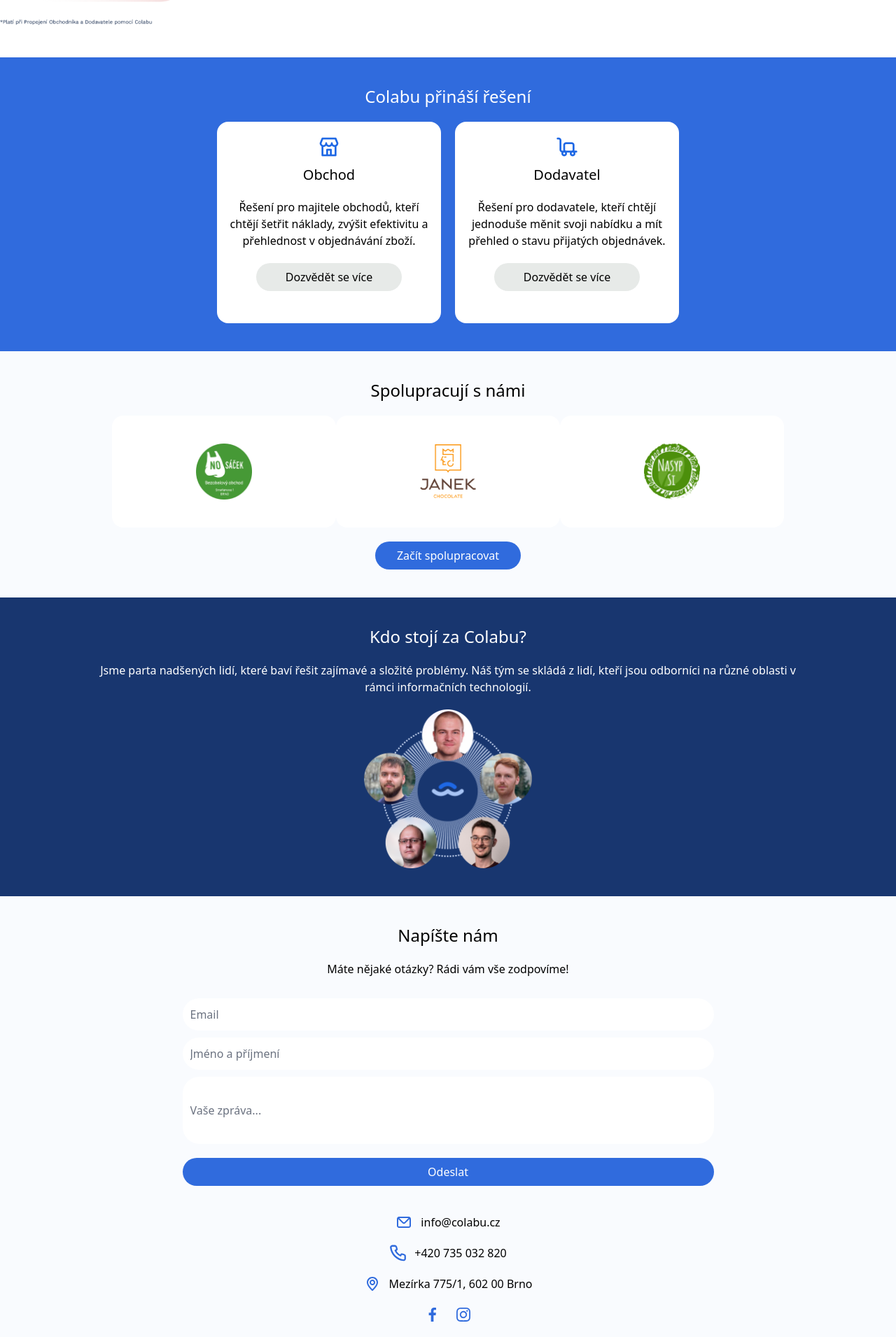
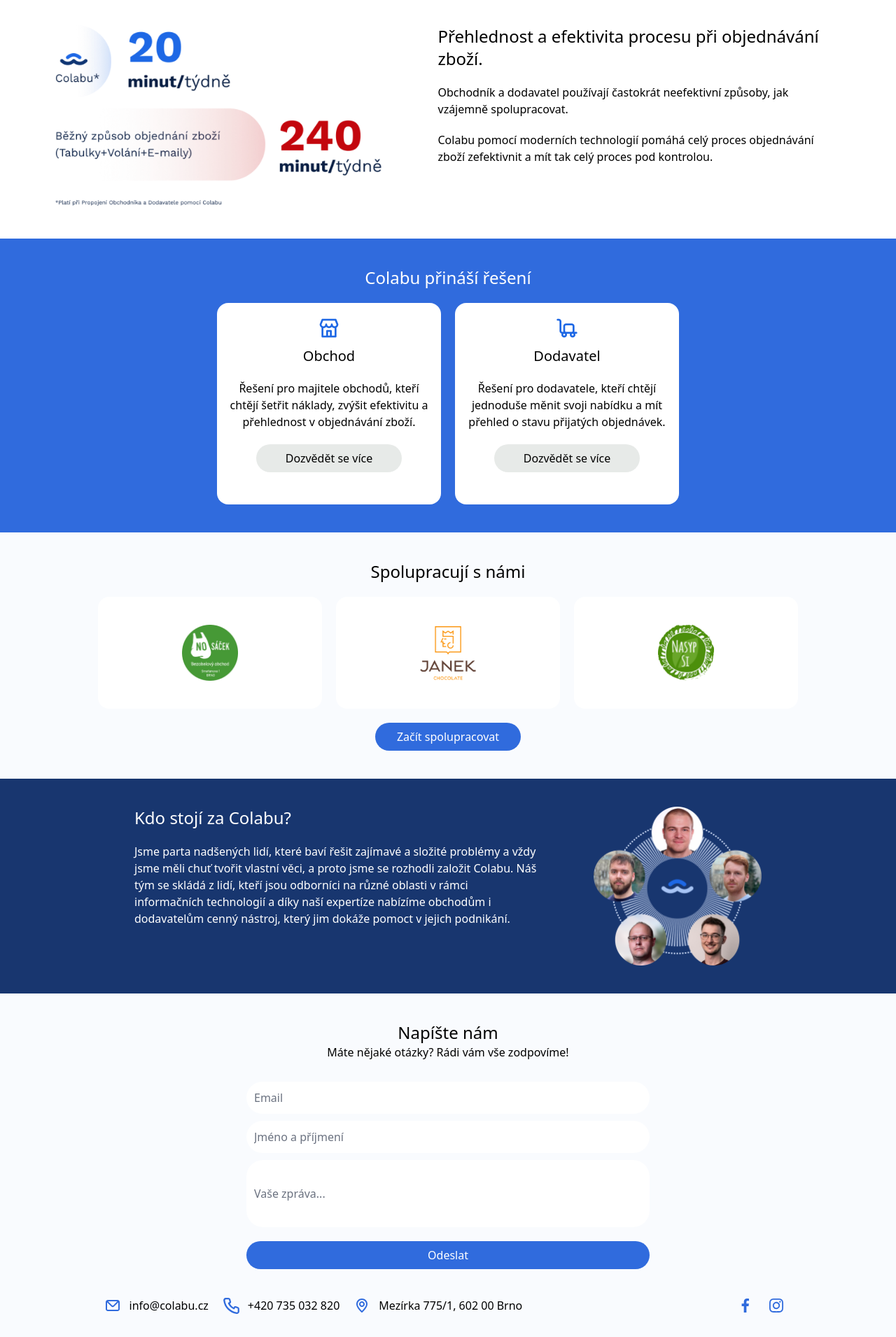
Before and after one commit to colabu-engineering/colabu-web, a Next.js app: page / in a window 1280 px wide. Shown: the part 801-2712 px from the top of the page at 70% size. Built offline with nearby package versions, Linux system fonts and the light colour scheme.

Commit message:
Style fixes, product pages

```diff
--- a/components/box.tsx
+++ b/components/box.tsx
@@ -26,7 +26,7 @@ export const Box: React.FC<BoxProps> = ({ iconPath, iconAlt, title, text, button
         </div>
         <div className="mt-5">
             <Link href={buttonLink}>
-                <div className="flex justify-center items-center w-52 h-10 rounded-3xl bg-grey">
+                <div className="flex justify-center items-center w-52 h-10 rounded-3xl bg-grey cursor-pointer">
                     {buttonText}
                 </div>
             </Link>
--- a/components/footer.tsx
+++ b/components/footer.tsx
@@ -2,23 +2,29 @@ import Image from "next/image";
 
 export const Footer = () => {
     return (
-        <footer>
-            <section className="flex w-full justify-center flex-col">
-                <div className="flex justify-center">
+        <footer className="w-full lg:flex lg:justify-around md:pb-5">
+            <section className="flex w-full justify-center flex-col lg:flex-row lg:w-auto">
+                <div className="flex justify-center items-center">
                     <Image src="/envelope.svg" alt="Envelope icon" width="24" height="24"/>
-                    <a href="mailto:info@colabu.cz" className="pl-3">info@colabu.cz</a>
+                    <div className="pl-3">
+                        <a href="mailto:info@colabu.cz">info@colabu.cz</a>
+                    </div>
                 </div>
-                <div className="flex justify-center mt-5">
+                <div className="flex justify-center items-center mt-5 lg:mt-0 lg:ml-5">
                     <Image src="/phone.svg" alt="Phone icon" width="24" height="24"/>
-                    <a href="tel:735032820" className="pl-3">+420 735 032 820</a>
+                    <div className="pl-3">
+                        <a href="tel:735032820">+420 735 032 820</a>
+                    </div>
                 </div>
-                <div className="flex justify-center mt-5">
+                <div className="flex justify-center items-center mt-5 lg:mt-0 lg:ml-5">
                     <Image src="/map-marker.svg" alt="Map marker icon" width="24" height="24"/>
-                    <p className="pl-3">Mezírka 775/1, 602 00 Brno</p>
+                    <div className="pl-3">
+                        <p>Mezírka 775/1, 602 00 Brno</p>
+                    </div>
                 </div>
             </section>
 
-            <section className="flex w-full justify-center py-5">
+            <section className="flex w-full justify-center py-5 lg:py-0 lg:w-auto">
                 <div className="mx-2.5">
                     <a href="https://www.facebook.com/ColabuCZ" target="_blank">
                         <Image src="/facebook.svg" alt="Facebook icon" width="24" height="24"/>
--- a/pages/index.tsx
+++ b/pages/index.tsx
@@ -9,12 +9,12 @@ const Home: NextPage = () => {
     return (
         <>
             <section className="flex flex-col items-center py-10">
-                <div className="max-w-xs md:max-w-2xl lg:max-w-4xl xl:max-w-5xl 2xl:max-w-7xl">
+                <div className="max-w-xs md:max-w-xl">
                     <h1 className="text-center text-4xl">
                         <span className="text-blue">Efektivní řešení</span> pro správu vašeho zboží.
                     </h1>
                 </div>
-                <div className="max-w-xs md:max-w-2xl lg:max-w-4xl xl:max-w-5xl 2xl:max-w-7xl mt-5">
+                <div className="max-w-xs md:max-w-xl mt-5">
                     <p className="text-center">
                         Webová aplikace Colabu pomáhá zefektivnit proces objednávání zboží obchodníka od dodavatele.
                     </p>
@@ -22,31 +22,40 @@ const Home: NextPage = () => {
                 <div className="mt-5">
                     <Button text="Začít spolupracovat" link="mailto:info@colabu.cz"/>
                 </div>
-                <div className="mt-5">
+                <div className="mt-5 lg:hidden">
                     <Image src="/product-mobile.png" alt="Product showcase" width="300" height="180"/>
+                </div>
+                <div className="mt-5 hidden lg:block">
+                    <Image src="/product-mobile.png" alt="Product showcase" width="630" height="420"/>
                 </div>
             </section>
 
             <section className="flex flex-col items-center bg-white py-10">
-                <div className="max-w-xs md:max-w-2xl lg:max-w-4xl xl:max-w-5xl 2xl:max-w-7xl">
+                <div className="max-w-xs md:max-w-2xl lg:hidden">
                     <h2 className="text-center text-2xl">Přehlednost a efektivita procesu při objednávání zboží.</h2>
                 </div>
-                <div className="flex flex-col items-center lg:flex-row">
+                <div className="flex flex-col items-center lg:flex-row lg:items-start">
+
                     <div className="mt-5 lg:hidden">
                         <Image src="/comparison.png" alt="Comparison image" width="280" height="160"/>
                     </div>
-                    <div className="mt-5 hidden lg:block">
+                    <div className="hidden lg:block lg:mr-10">
                         <Image src="/comparison.png" alt="Comparison image" width="467" height="265"/>
                     </div>
-                    <div className="max-w-xs md:max-w-2xl lg:max-w-4xl xl:max-w-5xl 2xl:max-w-7xl">
+                    <div className="max-w-xs md:max-w-xl lg:ml-10">
+                        <div className="hidden lg:block">
+                            <h2 className="text-center text-2xl lg:text-left">
+                                Přehlednost a efektivita procesu při objednávání zboží.
+                            </h2>
+                        </div>
                         <div className="mt-5">
-                            <p className="text-center">
+                            <p className="text-center lg:text-left">
                                 Obchodník a dodavatel používají častokrát neefektivní způsoby, jak vzájemně
                                 spolupracovat.
                             </p>
                         </div>
                         <div className="mt-5">
-                            <p className="text-center">
+                            <p className="text-center lg:text-left">
                                 Colabu pomocí moderních technologií pomáhá celý proces objednávání zboží zefektivnit a
                                 mít tak celý proces pod kontrolou.
                             </p>
@@ -56,17 +65,17 @@ const Home: NextPage = () => {
             </section>
 
             <section className="flex flex-col items-center bg-blue py-10">
-                <div className="max-w-xs md:max-w-2xl lg:max-w-4xl xl:max-w-5xl 2xl:max-w-7xl">
+                <div className="max-w-xs md:max-w-xl">
                     <h2 className="text-center text-2xl text-white">Colabu přináší řešení</h2>
                 </div>
                 <div className="flex flex-col items-center lg:flex-row">
                     <div className="mt-5 lg:mx-2.5">
                         <Box
-                            iconPath="/shop-icon.png"
+                            iconPath="/buyer-icon.png"
                             iconAlt="Shop icon"
                             title="Obchod"
                             text="Řešení pro majitele obchodů, kteří chtějí šetřit náklady, zvýšit efektivitu a přehlednost v objednávání zboží."
-                            buttonLink="/product-shop"
+                            buttonLink="/product/product-buyer"
                             buttonText="Dozvědět se více"
                         />
                     </div>
@@ -76,7 +85,7 @@ const Home: NextPage = () => {
                             iconAlt="supplier icon"
                             title="Dodavatel"
                             text="Řešení pro dodavatele, kteří chtějí jednoduše měnit svoji nabídku a mít přehled o stavu přijatých objednávek."
-                            buttonLink="/product-supplier"
+                            buttonLink="/product/product-supplier"
                             buttonText="Dozvědět se více"
                         />
                     </div>
@@ -84,23 +93,23 @@ const Home: NextPage = () => {
             </section>
 
             <section className="flex flex-col items-center py-10">
-                <div className="max-w-xs md:max-w-2xl lg:max-w-4xl xl:max-w-5xl 2xl:max-w-7xl">
+                <div className="max-w-xs md:max-w-xl">
                     <h2 className="text-center text-2xl">Spolupracují s námi</h2>
                 </div>
                 <div className="flex flex-col items-center lg:flex-row">
-                    <div className="mt-5">
+                    <div className="mt-5 lg:mx-2.5">
                         <ConsumerLogo
                             iconPath="/no-sacek-logo.png"
                             iconAlt="Nosacek logo"
                         />
                     </div>
-                    <div className="mt-5">
+                    <div className="mt-5 lg:mx-2.5">
                         <ConsumerLogo
                             iconPath="/janek-logo.png"
                             iconAlt="Čokoládovna Janek logo"
                         />
                     </div>
-                    <div className="mt-5">
+                    <div className="mt-5 lg:mx-2.5">
                         <ConsumerLogo
                             iconPath="/nasypsi-logo.png"
                             iconAlt="Nasypsi logo"
@@ -112,29 +121,34 @@ const Home: NextPage = () => {
                 </div>
             </section>
 
-            <section className="flex flex-col items-center bg-dark-blue py-10">
-                <div className="max-w-xs md:max-w-2xl lg:max-w-4xl xl:max-w-5xl 2xl:max-w-7xl">
-                    <h2 className="text-center text-2xl text-white">Kdo stojí za Colabu?</h2>
+            <section
+                className="flex flex-col items-center bg-dark-blue py-10 lg:flex-row lg:justify-center lg:items-start">
+                <div className="lg:mr-10">
+                    <div className="max-w-xs mt-5 md:max-w-xl lg:mt-0">
+                        <h2 className="text-center text-2xl text-white lg:text-left">Kdo stojí za Colabu?</h2>
+                    </div>
+                    <div className="max-w-xs mt-5 md:max-w-xl">
+                        <p className="text-center text-white lg:text-left">
+                            Jsme parta nadšených lidí, které baví řešit zajímavé a složité problémy a vždy jsme měli
+                            chuť tvořit vlastní věci, a proto jsme se rozhodli založit Colabu. Náš tým se skládá z lidí,
+                            kteří jsou odborníci na různé oblasti v rámci informačních technologií a díky naší expertíze
+                            nabízíme obchodům i dodavatelům cenný nástroj, který jim dokáže pomoct v jejich podnikání.
+                        </p>
+                    </div>
                 </div>
-                <div className="max-w-xs md:max-w-2xl lg:max-w-4xl xl:max-w-5xl 2xl:max-w-7xl mt-5">
-                    <p className="text-center text-white">
-                        Jsme parta nadšených lidí, které baví řešit zajímavé a složité problémy. Náš tým se skládá z
-                        lidí, kteří jsou odborníci na různé oblasti v rámci informačních technologií.
-                    </p>
-                </div>
-                <div className="mt-5">
+                <div className="mt-5 lg:mt-0 lg:ml-10">
                     <Image src="/team.png" alt="Team photo" width="240" height="228"/>
                 </div>
             </section>
 
-            <section className="flex flex-col items-center py-10">
-                <div className="max-w-xs md:max-w-2xl lg:max-w-4xl xl:max-w-5xl 2xl:max-w-7xl">
+            <section id="contact" className="flex flex-col items-center py-10">
+                <div className="max-w-xs md:max-w-xl">
                     <h2 className="text-center text-2xl">Napíšte nám</h2>
                 </div>
-                <div className="max-w-xs md:max-w-2xl lg:max-w-4xl xl:max-w-5xl 2xl:max-w-7xl mt-5">
+                <div className="max-w-xs md:max-w-xl">
                     <p className="text-center">Máte nějaké otázky? Rádi vám vše zodpovíme!</p>
                 </div>
-                <div className="max-w-xs md:max-w-2xl lg:max-w-4xl xl:max-w-5xl 2xl:max-w-7xl mt-5">
+                <div className="max-w-xs mt-5 md:max-w-xl">
                     <ContactForm/>
                 </div>
             </section>
--- a/styles/globals.css
+++ b/styles/globals.css
@@ -9,13 +9,17 @@ html, body {
     background-color: #F9FBFE;
 }
 
+html {
+    scroll-behavior: smooth;
+}
+
 @media (max-width: 768px) {
     .hide-menu {
         display: none;
     }
 
     .show-menu {
-        position: absolute;
+        position: fixed;
         width: 100%;
         height: 100vh;
         top: 0;
```
Also changed, not shown: components/navbar.tsx (+25 -10 lines), pages/product/product-buyer.tsx (added, +17 -0 lines), pages/product/product-supplier.tsx (added, +17 -0 lines), public/buyer-icon.png (renamed from public/shop-icon.png).
